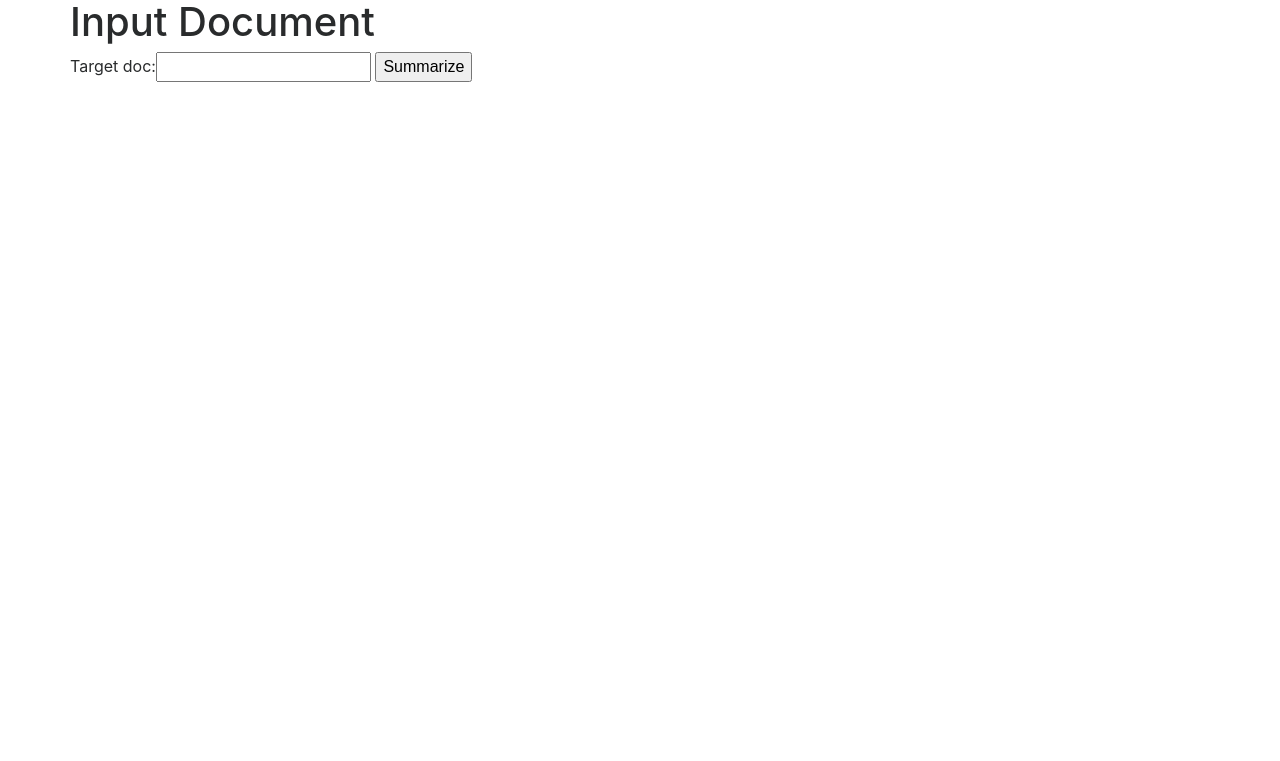
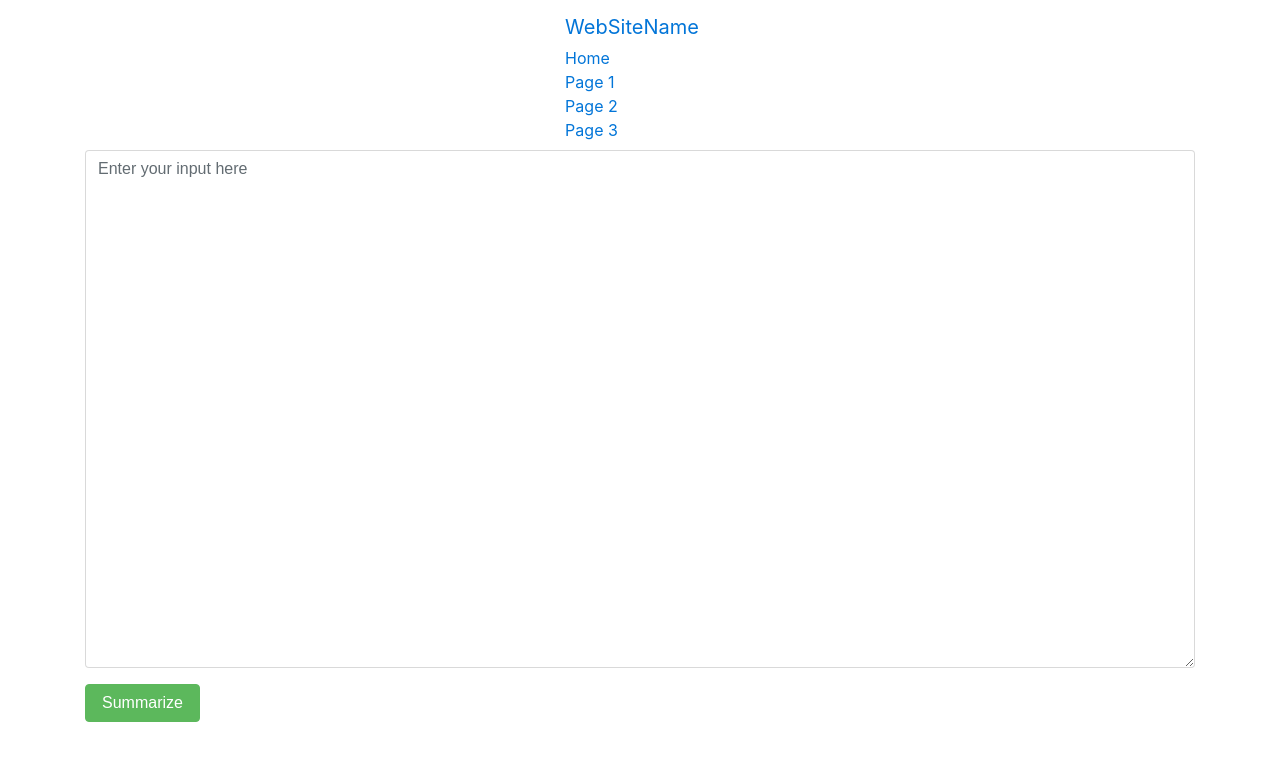
Before and after one commit to jateeq/Autoquiz, a Django app: page /getTargetDoc in a window 1280 px wide. Shown: the top 761 px of the page. Run offline with Django 3.2, Linux system fonts and the light colour scheme.

Commit message:
Prettifying base.html

```diff
--- a/src/autoquiz/concierge/templates/concierge/base.html
+++ b/src/autoquiz/concierge/templates/concierge/base.html
@@ -14,7 +14,29 @@
 
 	<title>Autoquiz</title>
 
+
+
 	<body>
+
+
+			<nav class="navbar navbar-default">
+			 	<div class="container-fluid">
+			   		<div class="navbar-header">
+			   			<a class="navbar-brand" href="#">WebSiteName</a>
+			   		</div>
+					<ul class="nav navbar-nav">
+						<li class="active"><a href="#">Home</a></li>
+						<li><a href="#">Page 1</a></li>
+						<li><a href="#">Page 2</a></li>
+						<li><a href="#">Page 3</a></li>
+					</ul>
+				</div>
+			</nav>
+
+		<div class='container'>
+
+		</div>
+
 		<div class="container">
 			{% block body_block1 %} Something went wrong! {% endblock %}
 		</div>
--- a/src/autoquiz/concierge/templates/concierge/getTargetDoc.html
+++ b/src/autoquiz/concierge/templates/concierge/getTargetDoc.html
@@ -2,15 +2,19 @@
 
 {% block body_block1 %}
 
-	<div class='row'>
-		<h1>Input Document</h1>
-	</div>
-
-	<div class='row'>
+	<div>
 		<form action='/getTargetDoc' method='POST'>
 			{% csrf_token %}
-			{{ form }}
-			<input type='submit' value='Summarize' />
+
+			<div class='form-group'>
+				<!--{{ form }}-->
+				<textarea class='form-control' rows='25' placeholder='Enter your input here'></textarea>
+			</div>
+
+			<div class='form-group'>
+				<button class='btn btn-success' type='submit'>Summarize</button>
+			</div>
+
 		</form>
 	</div>
 
--- a/src/autoquiz/concierge/templates/concierge/showResults.html
+++ b/src/autoquiz/concierge/templates/concierge/showResults.html
@@ -3,7 +3,7 @@
 {% block body_block1 %}
 
 	<div class='row'>
-		<p>{{ results }}</p>
+		<p class='lead'>{{ results }}</p>
 	</div>
 
 {% endblock %}
```
